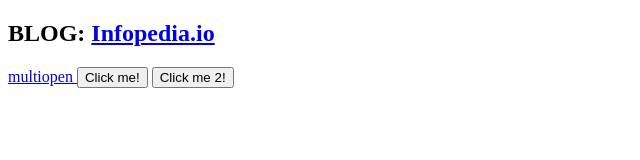
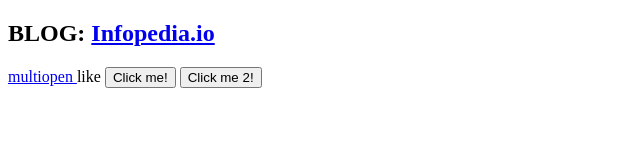
Before and after one commit to borisdj/pages, a plain HTML site: page index.html in a window 1280 px wide. Shown: the whole page, without its empty margins (0-640 px from the left). Drawn offline with Linux system fonts and the light colour scheme.

Commit message:
Update index.html

```diff
--- a/index.html
+++ b/index.html
@@ -24,6 +24,8 @@
    target="_blank">multiopen
 </a>
 
+ <a onclick="ping()">like</a>
+
  <BUTTON TYPE="button" ONCLICK="alert('Hello there!')">Click me!</BUTTON>
 
  <BUTTON TYPE="button" ONCLICK="ping()">Click me 2!</BUTTON>
```
